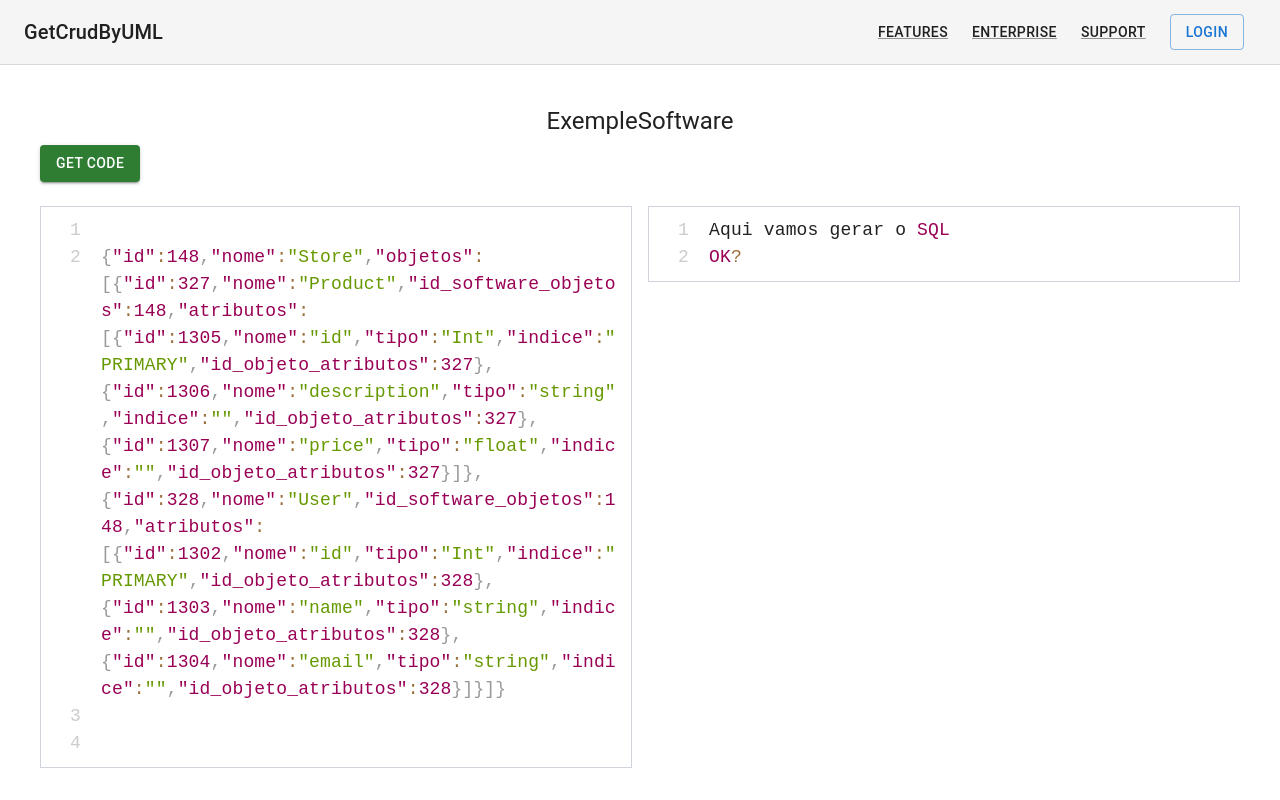
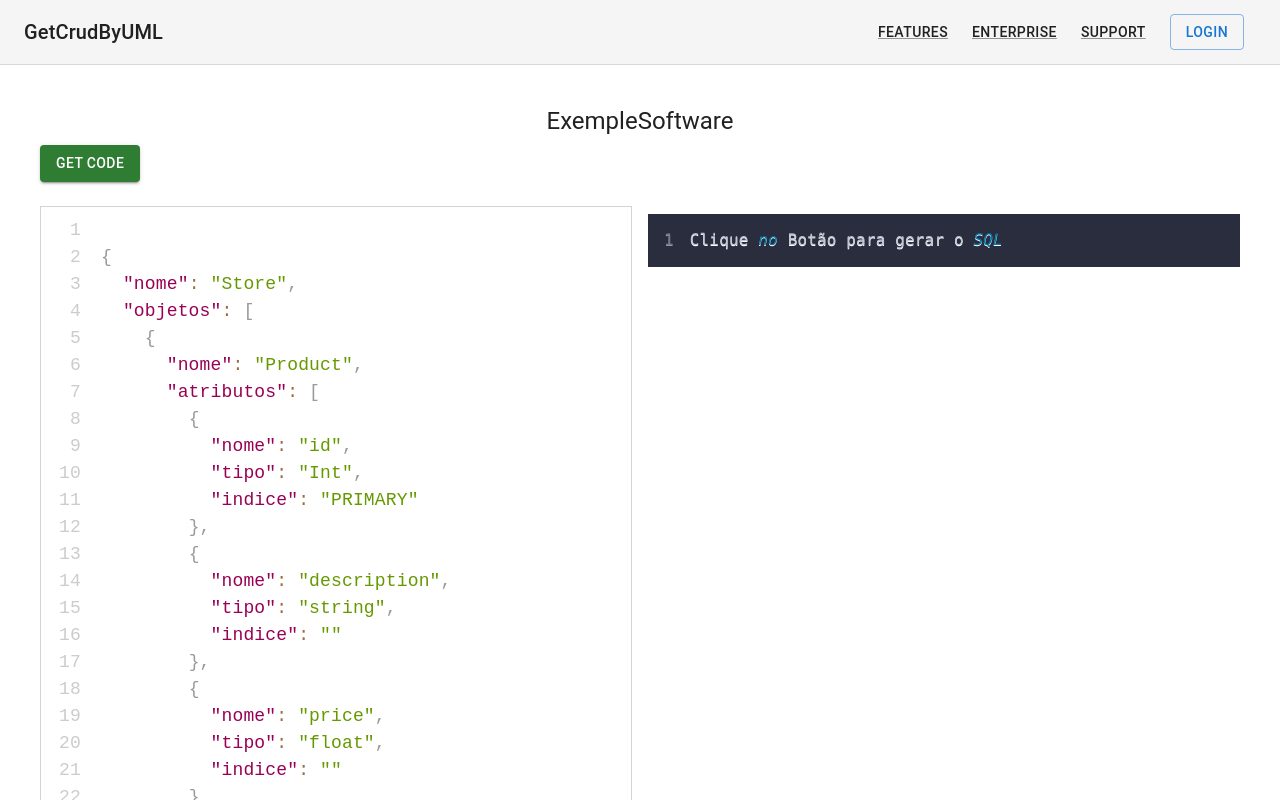
Before and after one commit to jefponte/getcrudbyuml-site, a React (Create React App) app: page / in a window 1280 px wide. Shown: the top 800 px of the page. Built offline with nearby package versions, Linux system fonts and the light colour scheme.

Commit message:
Update site to use forms.

```diff
--- a/package.json
+++ b/package.json
@@ -1,6 +1,8 @@
 {
   "name": "getcrudbyuml",
   "version": "0.1.0",
+  "homepage": "./",
+  "publicPath": "./",
   "private": true,
   "dependencies": {
     "@emotion/core": "^10.1.1",
@@ -13,11 +15,13 @@
     "@testing-library/jest-dom": "^5.11.4",
     "@testing-library/react": "^11.1.0",
     "@testing-library/user-event": "^12.1.10",
+    "prism-react-renderer": "^1.2.1",
     "prismjs": "^1.25.0",
     "react": "^17.0.2",
     "react-dom": "^17.0.2",
     "react-scripts": "4.0.3",
     "react-simple-code-editor": "^0.11.0",
+    "styled-components": "^5.3.1",
     "web-vitals": "^1.0.1"
   },
   "scripts": {
--- a/src/components/PanelForm.jsx
+++ b/src/components/PanelForm.jsx
@@ -9,13 +9,56 @@ import Grid from '@mui/material/Grid';
 import Button from '@mui/material/Button';
 import Typography from '@mui/material/Typography';
 import Container from '@mui/material/Container';
-
+import WithLineNumbers from './WithLineNumbers';
+import theme from "prism-react-renderer/themes/nightOwl";
 const code = `
-{"id":148,"nome":"Store","objetos":[{"id":327,"nome":"Product","id_software_objetos":148,"atributos":[{"id":1305,"nome":"id","tipo":"Int","indice":"PRIMARY","id_objeto_atributos":327},{"id":1306,"nome":"description","tipo":"string","indice":"","id_objeto_atributos":327},{"id":1307,"nome":"price","tipo":"float","indice":"","id_objeto_atributos":327}]},{"id":328,"nome":"User","id_software_objetos":148,"atributos":[{"id":1302,"nome":"id","tipo":"Int","indice":"PRIMARY","id_objeto_atributos":328},{"id":1303,"nome":"name","tipo":"string","indice":"","id_objeto_atributos":328},{"id":1304,"nome":"email","tipo":"string","indice":"","id_objeto_atributos":328}]}]}
-
+{
+  "nome": "Store",
+  "objetos": [
+    {
+      "nome": "Product",
+      "atributos": [
+        {
+          "nome": "id",
+          "tipo": "Int",
+          "indice": "PRIMARY"
+        },
+        {
+          "nome": "description",
+          "tipo": "string",
+          "indice": ""
+        },
+        {
+          "nome": "price",
+          "tipo": "float",
+          "indice": ""
+        }
+      ]
+    },
+    {
+      "nome": "User",
+      "atributos": [
+        {
+          "nome": "id",
+          "tipo": "Int",
+          "indice": "PRIMARY"
+        },
+        {
+          "nome": "name",
+          "tipo": "string",
+          "indice": ""
+        },
+        {
+          "nome": "email",
+          "tipo": "string",
+          "indice": ""
+        }
+      ]
+    }
+  ]
+}
   `;
-  const sql = `Aqui vamos gerar o SQL
-OK?`;
+  const sql = `Clique no Botão para gerar o SQL`;
 
   const hightlightWithLineNumbers = (input, language) =>
     highlight(input, language)
@@ -67,6 +110,7 @@ OK?`;
 <Grid container spacing={2}>
   <Grid item xs={6}>
   <Editor
+
         value={codeValue}
         onValueChange={code => setCodeValue(code)}
         highlight={code => hightlightWithLineNumbers(code, languages.js)}
@@ -85,21 +129,9 @@ OK?`;
 
     <Button variant="contained" color="secondary">Save Export</Button>
       */}
+      <WithLineNumbers codigo={sqlValue}/>
 
-  <Editor
-        onBlur={testeDeBlur}
-        value={sqlValue}
-        onValueChange={sql => setSqlValue(sql)}
-        highlight={sql => hightlightWithLineNumbers(sql, languages.js)}
-        padding={10}
-        textareaId="sqlArea"
-        className="editor"
-        style={{
-          fontFamily: '"Fira code", "Fira Mono", monospace',
-          fontSize: 18,
-          outline: 0
-        }}
-      />
+
 
   </Grid>
 
--- /dev/null
+++ b/src/components/WithLineNumbers.js
@@ -0,0 +1,47 @@
+import React from "react";
+import { Pre, Line, LineNo, LineContent } from "../styles";
+import Highlight, { defaultProps } from "prism-react-renderer";
+import theme from "prism-react-renderer/themes/palenight";
+
+const exampleCode = `
+import React, { useState } from "react";
+
+function Example() {
+  const [count, setCount] = useState(0);
+
+  return (
+    <div>
+      <p>You clicked {count} times</p>
+      <button onClick={() => setCount(count + 1)}>
+        Click me
+      </button>
+    </div>
+  );
+}
+`.trim();
+
+function WithLineNumbers(props){
+    const codigo = props.codigo;
+    return(
+        <Highlight {...defaultProps} theme={theme} code={codigo} language="sql">
+        {({ className, style, tokens, getLineProps, getTokenProps }) => (
+          <Pre className={className} style={style}>
+            {tokens.map((line, i) => (
+              <Line key={i} {...getLineProps({ line, key: i })}>
+                <LineNo>{i + 1}</LineNo>
+                <LineContent>
+                  {line.map((token, key) => (
+                    <span key={key} {...getTokenProps({ token, key })} />
+                  ))}
+                </LineContent>
+              </Line>
+            ))}
+          </Pre>
+        )}
+      </Highlight>
+    );
+
+}
+
+
+export default WithLineNumbers;
--- /dev/null
+++ b/src/styles.js
@@ -0,0 +1,34 @@
+import styled from "styled-components";
+
+export const Wrapper = styled.div`
+  font-family: sans-serif;
+  text-align: center;
+`;
+
+export const Pre = styled.pre`
+  text-align: left;
+  margin: 1em 0;
+  padding: 0.5em;
+  overflow: scroll;
+
+  & .token-line {
+    line-height: 1.3em;
+    height: 1.3em;
+  }
+`;
+
+export const Line = styled.div`
+  display: table-row;
+`;
+
+export const LineNo = styled.span`
+  display: table-cell;
+  text-align: right;
+  padding-right: 1em;
+  user-select: none;
+  opacity: 0.5;
+`;
+
+export const LineContent = styled.span`
+  display: table-cell;
+`;
```
Also changed, not shown: src/AppNEw.js (deleted, +0 -61 lines), 1 other file (tests, documents, lock files or other folders).
